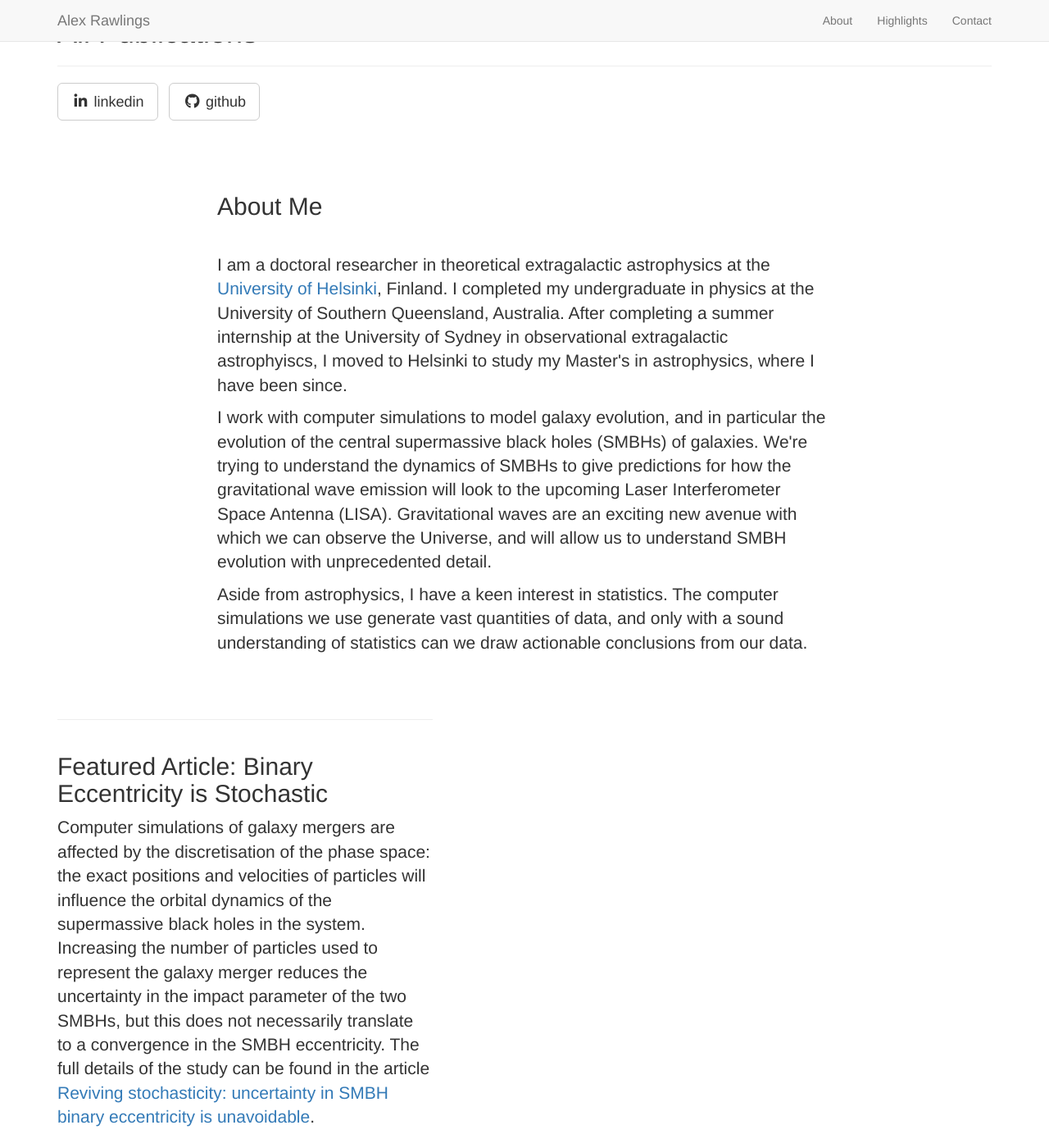
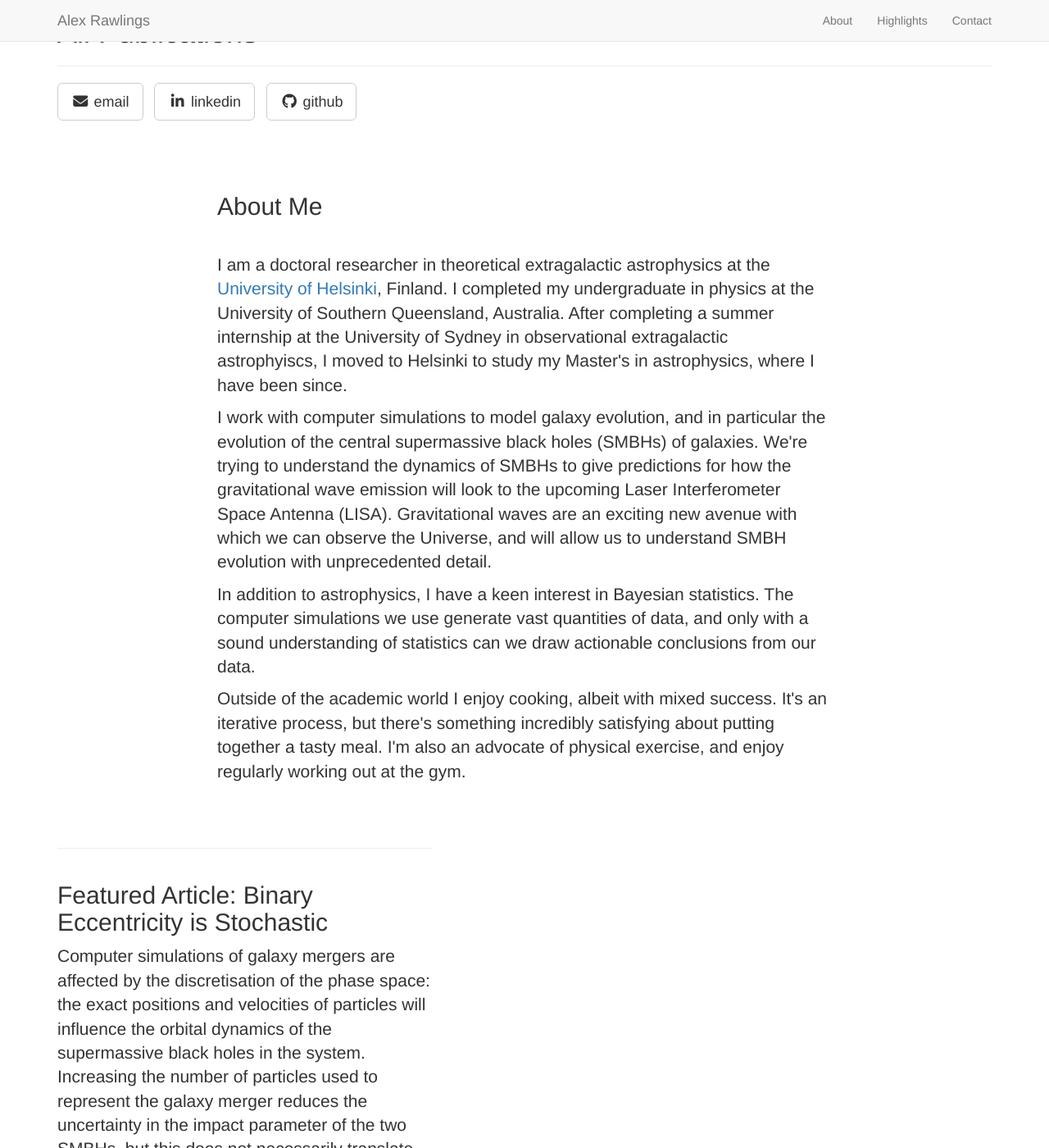
Before and after one commit to alex-rawlings/alex-rawlings.github.io, a Jekyll site: the page built from _posts/2023-12-03-services-3.markdown, in a window 1280 px wide and 1400 px high. Shown: the whole window at 82% size. Built offline with Jekyll 4.4.1, drawn with Linux system fonts in a browser that asks for light colours; nearby versions of some CDN libraries; library files that are not in the unit come from our copies; some of the changed text lies outside the part shown.

Commit message:
Update main page
- add SEO

```diff
--- a/Gemfile
+++ b/Gemfile
@@ -23,6 +23,7 @@ gem "jekyll-include-cache", group: :jekyll_plugins
 # If you have any plugins, put them here!
 group :jekyll_plugins do
   gem "jekyll-feed", "~> 0.6"
+  gem "jekyll-seo-tag"
 end
 
 # Windows and JRuby does not include zoneinfo files, so bundle the tzinfo-data gem
--- a/_config.yml
+++ b/_config.yml
@@ -8,8 +8,8 @@ title: Alex Rawlings
 email: alexander.rawlings@helsinki.fi
 author: Alex Rawlings
 description: > # "Write an awesome description for your new site here.
-  Rawlings Alexander astrophysics Helsinki
-copyright: 'Copyright &copy; 2023 Alex Rawlings. All Rights Reserved.'
+  Rawlings Alexander Alex astrophysics Helsinki
+copyright: 'Copyright &copy; 2024 Alex Rawlings. All Rights Reserved.'
 credits: 'Credits: Landing Page is a free to use, open source Bootstrap theme created by <a href="http://startbootstrap.com/">Start Bootstrap</a>.'
 breadcrumbs: true
 
@@ -26,9 +26,17 @@ permalink: pretty
 # ----------------------- #
 
 social:
-  #- title: x-twitter
+  #- title: twitter
   #  url: https://twitter.com/alextrawlings
+  - title: email
+    icon: envelope
+    url: mailto:alexander.rawlings@helsinki.fi
   - title: linkedin
+    icon: linkedin
     url: https://www.linkedin.com/in/alex-rawlings-008478119?utm_source=share&utm_campaign=share_via&utm_content=profile&utm_medium=ios_app
   - title: github
+    icon: github
     url: https://github.com/alex-rawlings
+
+plugins:
+  - jekyll-seo-tag
--- a/_includes/about.html
+++ b/_includes/about.html
@@ -11,7 +11,9 @@
 
                 <p>I work with computer simulations to model galaxy evolution, and in particular the evolution of the central supermassive black holes (SMBHs) of galaxies. We're trying to understand the dynamics of SMBHs to give predictions for how the gravitational wave emission will look to the upcoming Laser Interferometer Space Antenna (LISA). Gravitational waves are an exciting new avenue with which we can observe the Universe, and will allow us to understand SMBH evolution with unprecedented detail.</p>
 
-                <p>Aside from astrophysics, I have a keen interest in statistics. The computer simulations we use generate vast quantities of data, and only with a sound understanding of statistics can we draw actionable conclusions from our data.</p>
+                <p>In addition to astrophysics, I have a keen interest in Bayesian statistics. The computer simulations we use generate vast quantities of data, and only with a sound understanding of statistics can we draw actionable conclusions from our data.</p>
+
+                <p>Outside of the academic world I enjoy cooking, albeit with mixed success. It's an iterative process, but there's something incredibly satisfying about putting together a tasty meal. I'm also an advocate of physical exercise, and enjoy regularly working out at the gym.</p>
                 <br/>
               </div>
         </div>
--- a/_includes/contact.html
+++ b/_includes/contact.html
@@ -10,7 +10,7 @@
 					<ul class="list-inline banner-social-buttons">
 						{% for social in site.social %}
 						<li>
-							<a href="{{ social.url }}" class="btn btn-default btn-lg"><i class="fa fa-{{ social.title }} fa-fw"></i> <span class="network-name">{{ social.title }}</span></a>
+							<a href="{{ social.url }}" class="btn btn-default btn-lg"><i class="fa fa-{{ social.icon }} fa-fw"></i> <span class="network-name">{{ social.title }}</span></a>
 						</li>
 						{% endfor %}
 					</ul>
--- a/_includes/head.html
+++ b/_includes/head.html
@@ -24,5 +24,5 @@
         <script src="https://oss.maxcdn.com/libs/html5shiv/3.7.0/html5shiv.js"></script>
         <script src="https://oss.maxcdn.com/libs/respond.js/1.4.2/respond.min.js"></script>
     <![endif]-->
-
+{% seo %}
 </head>
--- a/_includes/header.html
+++ b/_includes/header.html
@@ -45,7 +45,7 @@
 						<ul class="list-inline intro-social-buttons">
 							{% for social in site.social %}
 							<li>
-								<a href="{{ social.url }}" class="btn btn-default btn-lg"><i class="fa fa-{{ social.title }} fa-fw"></i> <span class="network-name">{{ social.title }}</span></a>
+								<a href="{{ social.url }}" class="btn btn-default btn-lg"><i class="fa fa-{{ social.icon }} fa-fw"></i> <span class="network-name">{{ social.title }}</span></a>
 							</li>
 							{% endfor %}
 						</ul>
--- a/css/landing-page.css
+++ b/css/landing-page.css
@@ -37,8 +37,8 @@ h6 {
 
 .intro-message {
     position: relative;
-    padding-top: 20%;
-    padding-bottom: 20%;
+    padding-top: 40%;
+    padding-bottom: 5%;
 }
 
 .intro-message > h1 {
```
Also changed, not shown: Gemfile.lock (deleted), 4 other files.
